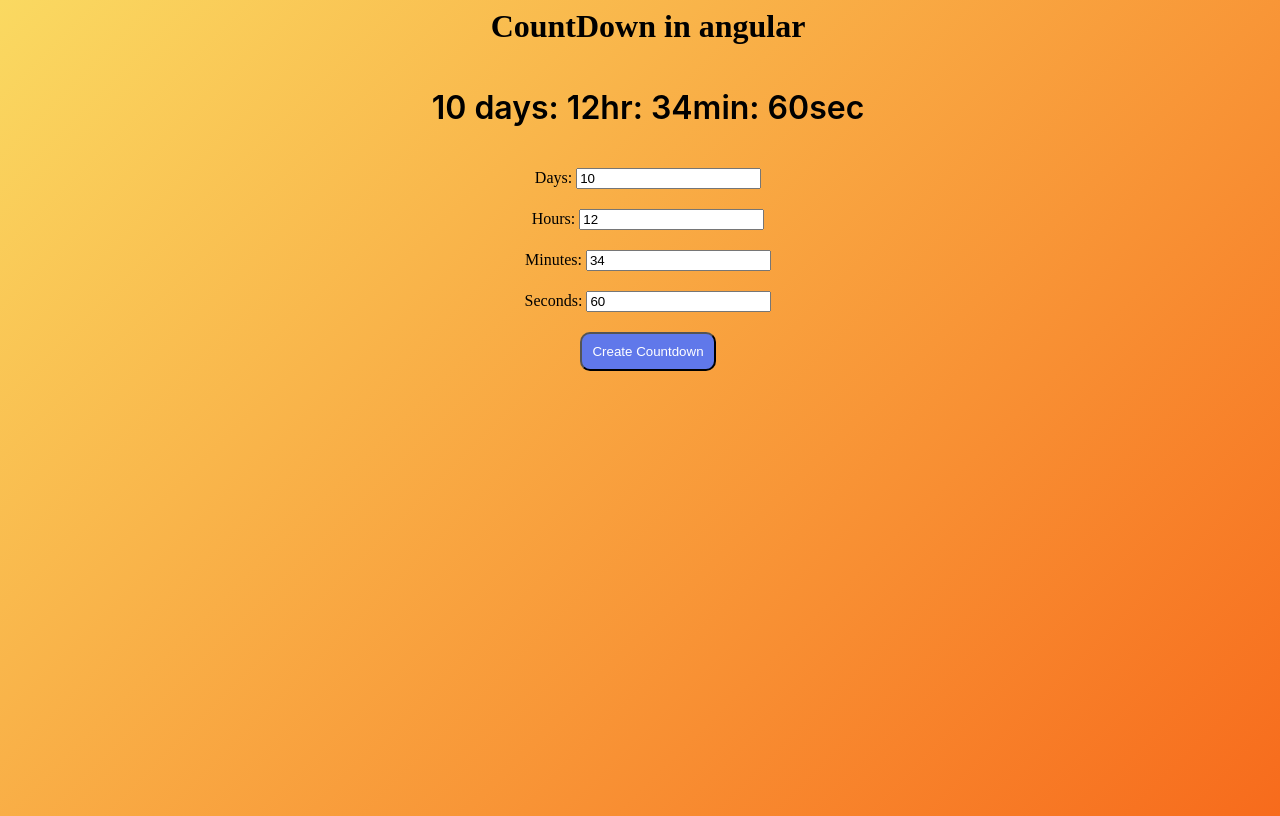
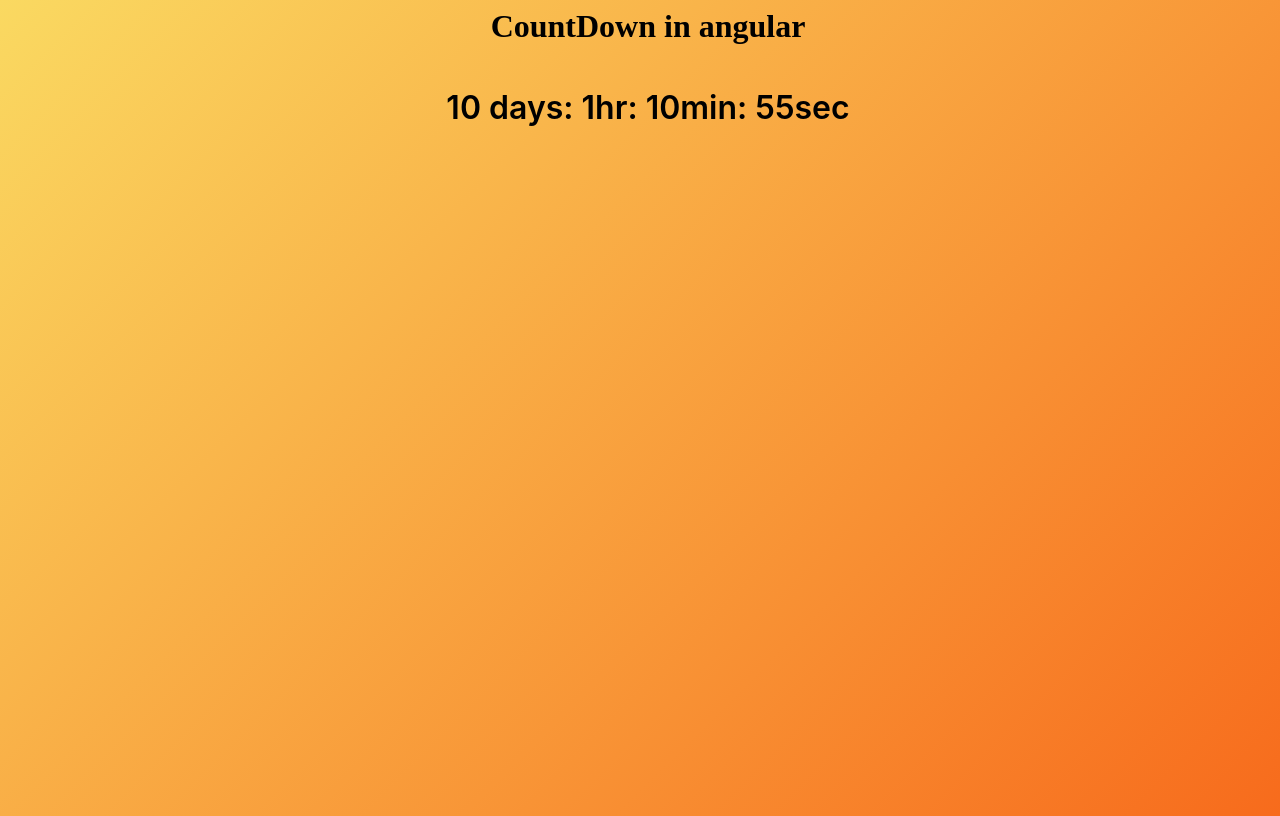
Before and after one commit to hritikchokker/countdown-in-angular, an Angular app: page / in a window 1280 px wide. Built offline with nearby package versions, Linux system fonts and the light colour scheme.

Commit message:
2 files modified

```diff
--- a/src/app/app.component.html
+++ b/src/app/app.component.html
@@ -3,7 +3,7 @@
 <app-countdown [formDetails]="formValues"></app-countdown>
 
 <!-- <div class="countdown-form"> -->
-<form [formGroup]="countdownForm" class="countdown-form">
+<form *ngIf="false" [formGroup]="countdownForm" class="countdown-form">
   <label>
     Days: <input formControlName="days" placeholder="Days" type="number" />
   </label>
--- a/src/app/countdown/countdown.component.ts
+++ b/src/app/countdown/countdown.component.ts
@@ -16,20 +16,19 @@ export class CountdownComponent implements OnInit {
   days = 10;
   @Input() set formDetails({ days, hours, minutes, seconds }) {
     if (days && hours && minutes && seconds) {
-      this.days = days;
-      this.hours = hours;
-      this.minutes = minutes;
-      this.seconds = seconds;
-      this.secondsSubscription.unsubscribe();
-      this.manageCountDown(seconds);
+      // this.days = days;
+      // this.hours = hours;
+      // this.minutes = minutes;
+      // debugger;
+      // this.seconds = seconds;
+      // this.secondsSubscription.unsubscribe();
+      // this.manageCountDown(seconds);
     }
   }
   secondsSubscription = new Subscription();
-  hoursSubscription = new Subscription();
-  minutesSubscription = new Subscription();
   constructor() {}
   ngOnInit(): void {
-    // this.manageCountDown();
+    this.manageCountDown();
   }
   manageCountDown(start = 59) {
     this.secondsSubscription.add(
```
